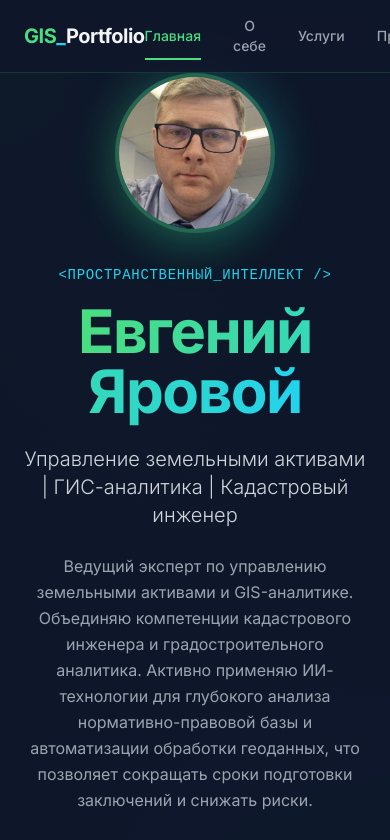
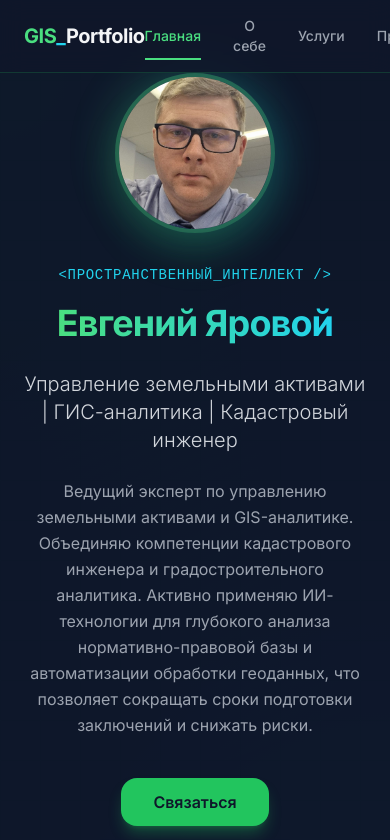
Before and after one commit to zemlymag/gis-portfolio, a React (Vite) app: page / in a window 390 px wide. Shown: the top 840 px of the page. Built offline with nearby package versions, Linux system fonts and the light colour scheme.

Commit message:
fix: responsive heading for mobile (prevent overflow)

```diff
--- a/portfolio.jsx
+++ b/portfolio.jsx
@@ -289,7 +289,7 @@ const Portfolio = () => {
               &lt;ПРОСТРАНСТВЕННЫЙ_ИНТЕЛЛЕКТ /&gt;
             </div>
 
-            <h1 className="text-6xl md:text-7xl font-bold mb-6 tracking-tight">
+            <h1 className="text-4xl sm:text-5xl md:text-7xl font-bold mb-6 tracking-tight break-words leading-tight">
               <span className="text-transparent bg-clip-text bg-gradient-to-r from-green-400 to-cyan-400">
                 Евгений Яровой
               </span>
```
